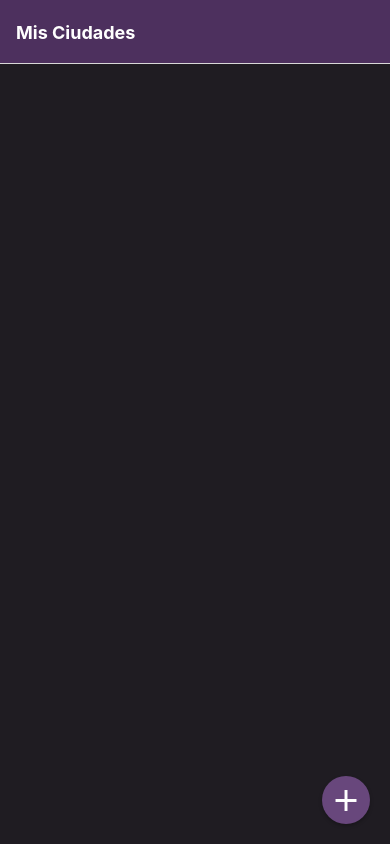
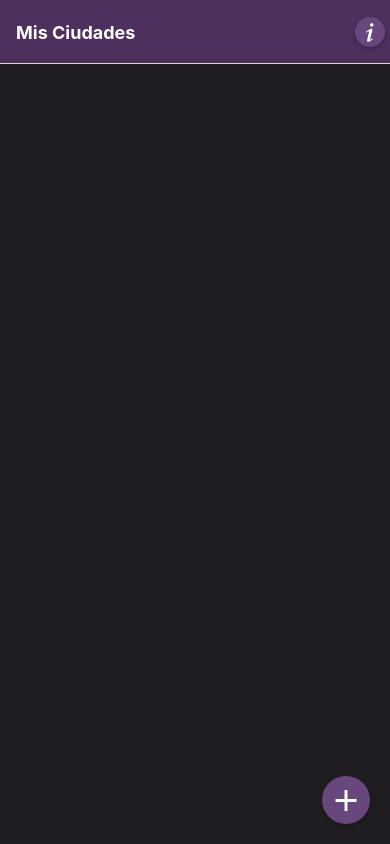
Before and after one commit to adriandesimone/AppReactNative, a React Native app: screen / in a window 390 px wide. Built offline with nearby package versions, Linux system fonts and the light colour scheme.

Commit message:
Agrega screen Info al stack

```diff
--- a/app/App.js
+++ b/app/App.js
@@ -1,12 +1,14 @@
 import React, {useState, useEffect} from 'react';
-import {Animated, StatusBar, StyleSheet, View, SafeAreaView} from 'react-native';
+import {Animated, StatusBar, StyleSheet, View, SafeAreaView, TouchableOpacity} from 'react-native';
 import {NavigationContainer, DefaultTheme} from '@react-navigation/native';
 import {createNativeStackNavigator} from '@react-navigation/native-stack';
+import Icon from 'react-native-vector-icons/dist/MaterialCommunityIcons';
 
 import ClimaLogo from './assets/weather_icon.png';
 import Home from './screens/Home/Home';
 import Cities from './screens/Cities';
 import Weather from './screens/Weather/Weather';
+import Info from './screens/Info/Info';
 
 const Stack = createNativeStackNavigator();
 
@@ -69,8 +71,17 @@ const App = () => {
           <Stack.Screen
             name="Home"
             component={Home}
-            options={{
+            options={({navigation})=>({
               title: 'Mis Ciudades',
+              headerRight: () => (
+                <TouchableOpacity
+                activeOpacity={0.5}
+                style={styles.infoBtn}
+                onPress={() => navigation.navigate('Info')}
+                >
+                <Icon name="information-variant" size={28} color="#fff" />
+              </TouchableOpacity>
+              ),
               headerStyle: {
                 backgroundColor: '#4d305e',
               },
@@ -78,7 +89,7 @@ const App = () => {
               headerTitleStyle: {
                 fontWeight: 'bold',
               },
-            }}
+            })}
           />
           <Stack.Screen
             name="Cities"
@@ -99,6 +110,20 @@ const App = () => {
             component={Weather}
             options={{
               title: 'Pronóstico',
+              headerStyle: {
+                backgroundColor: '#4d305e',
+              },
+              headerTintColor: '#fff',
+              headerTitleStyle: {
+                fontWeight: 'bold',
+              },
+            }}
+          />
+          <Stack.Screen
+            name="Info"
+            component={Info}
+            options={{
+              title: 'Sobre la App',
               headerStyle: {
                 backgroundColor: '#4d305e',
               },
@@ -147,6 +172,25 @@ const styles = StyleSheet.create({
     fontSize: 16,
     marginTop: 10,
   },
+  infoBtn: {
+    display: 'flex',
+    position: 'absolute',
+    backgroundColor: '#68477c',
+    justifyContent: 'center',
+    alignItems: 'center',
+    width: 30,
+    height: 30,
+    borderRadius: 100,
+    right: 5,
+    shadowColor: '#000',
+    shadowOffset: {
+      width: 0,
+      height: 2,
+    },
+    shadowOpacity: 0.25,
+    shadowRadius: 3.84,
+    elevation: 5,
+  },
 });
 
 export default App;
--- /dev/null
+++ b/app/screens/Info/Info.js
@@ -0,0 +1,139 @@
+import React, { useState, useEffect } from 'react';
+import {
+  FlatList,
+  Image,
+  SafeAreaView,
+  StatusBar,
+  StyleSheet,
+  Text,
+  ToastAndroid,
+  View,
+  ScrollView,
+} from 'react-native';
+import Loading from '../../components/Loading';
+import Icon from 'react-native-vector-icons/dist/MaterialCommunityIcons';
+
+const Weather = props => {
+  return (
+    <>
+      <StatusBar
+        animated={true}
+        backgroundColor="#664479"
+        barStyle="light-content"
+      />
+      <SafeAreaView style={styles.container}>
+        <ScrollView contentContainerStyle={styles.scrollContentContainer}>
+          <Text style={styles.title}>Informacion</Text>
+        </ScrollView>
+      </SafeAreaView>
+    </>
+  );
+};
+
+const styles = StyleSheet.create({
+  container: {
+    flex: 1,
+  },
+  scrollContentContainer: {
+    flexGrow: 1,
+  },
+  title: {
+    flexGrow: 0,
+    color: 'white',
+    fontSize: 24,
+    fontWeight: 'bold',
+    textAlign: 'center',
+    marginTop: 10,
+    marginBottom: 15,
+  },
+  containerMain: {
+    alignSelf: 'center',
+    flexDirection: 'row',
+    flexGrow: 0.6,
+    justifyContent: 'space-around',
+    width: '95%',
+    paddingTop: 10,
+    paddingBottom: 15,
+    paddingHorizontal: 10,
+    borderRadius: 10,
+    backgroundColor: '#fff1',
+  },
+  containerTemp: {
+    justifyContent: 'space-evenly',
+    alignItems: 'center',
+    width: '50%',
+  },
+  containerImg: {
+    justifyContent: 'space-evenly',
+    alignItems: 'center',
+    width: '50%',
+  },
+  imgWeather: {
+    marginTop: -20,
+    marginBottom: -15,
+    width: 130,
+    height: 130,
+  },
+  descripcion: {
+    color: 'white',
+    fontSize: 20,
+    textAlign: 'center',
+  },
+  temp: {
+    color: 'white',
+    fontSize: 38,
+  },
+  max: {
+    color: 'white',
+    fontSize: 16,
+    fontWeight: 'bold',
+  },
+  min: {
+    color: 'white',
+    fontSize: 14,
+    marginTop: 4,
+  },
+  termica: {
+    paddingTop: 15,
+    color: 'white',
+    textAlign: 'center',
+  },
+  containerOtros: {
+    flexGrow: 1,
+    marginTop: 16,
+    flexDirection: 'row',
+    alignItems: 'center',
+    justifyContent: 'space-evenly',
+    alignSelf: 'center',
+    width: '100%',
+  },
+  infoOtros: {
+    color: 'white',
+    fontSize: 16,
+    lineHeight: 30,
+    textAlign: 'center',
+    textAlignVertical: 'center',
+    width: 90,
+    height: 95,
+    borderColor: '#fff8',
+    borderRadius: 10,
+    borderWidth: 1,
+  },
+  containerExtendido: {
+    marginTop: 5,
+    flex: 0.4,
+    backgroundColor: '#fff1',
+    borderTopLeftRadius: 10,
+    borderTopRightRadius: 10,
+  },
+  titleExtendido: {
+    color: 'white',
+    fontSize: 18,
+    marginLeft: 10,
+    paddingTop: 8,
+    paddingBottom: 8,
+    fontWeight: 'bold',
+  },
+});
+
+export default Weather;
--- /dev/null
+++ b/app/screens/Info/index.js
@@ -0,0 +1 @@
+export {default} from './Info';
```
